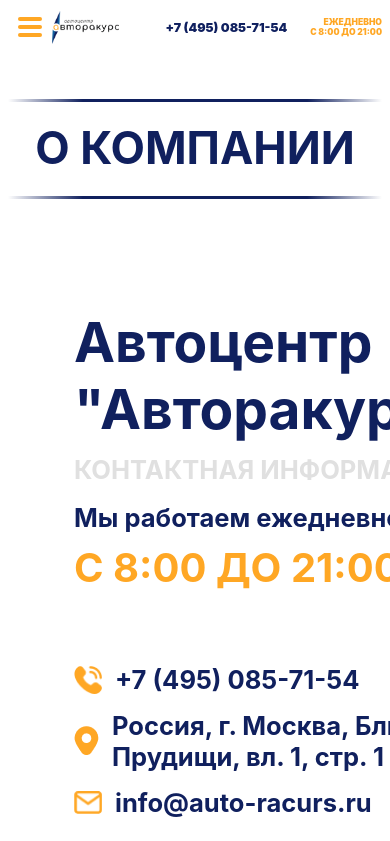
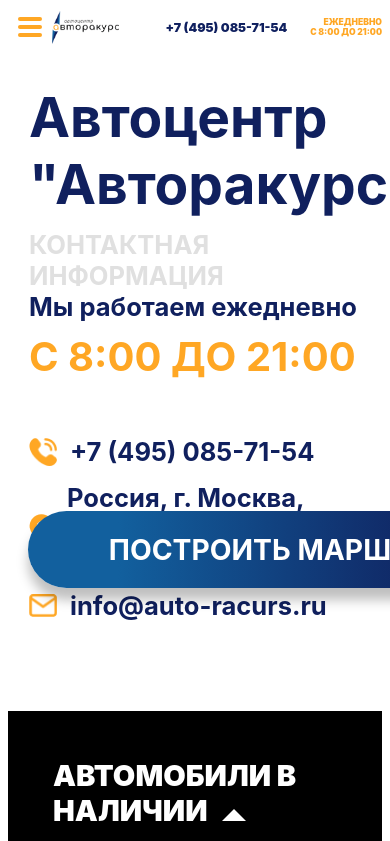
Before and after one commit to MikeGer92/AutoRakurs, a Vue app: page /about in a window 390 px wide. Shown: the top 841 px of the page. Built offline with nearby package versions, Linux system fonts and the light colour scheme; a web font is replaced by a local one.

Commit message:
edited some sstyles for about page

```diff
--- a/src/views/About.vue
+++ b/src/views/About.vue
@@ -29,7 +29,6 @@
               <div class="about__main_left-contacts--mail_text">info@auto-racurs.ru</div>
             </div>
           </div>
-          <button type="button">ПОСТРОИТЬ МАРШРУТ</button>
         </div>
         <div class="about__main_right">
           <yandex-map
@@ -50,6 +49,9 @@
           </yandex-map>
         </div>
       </div>
+    </div>
+    <div class="about__main_btn">
+      <button type="button">ПОСТРОИТЬ МАРШРУТ</button>
     </div>
   </div>
 </template>
@@ -129,15 +131,20 @@
     display: flex;
     width: 100%;
     max-width: 2065px;
-    height: 600px;
     margin-bottom: 90px;
     &_wrapper {
       display: flex;
-      margin: 0 54px 0 66px;
+      justify-content: space-between;
+      width: 100%;
+      // margin: 0 54px 0 66px;// оригинальные отступы
+      margin: 0 21px;
+      flex-wrap: wrap;
     }
     &_left {
       display: flex;
       flex-direction: column;
+      width: 100%;
+      max-width: 690px;
       &-title {
         margin-top: 38px;
         font-family: 'Inter';
@@ -157,7 +164,6 @@
         color: #E0E0E0;
       }
       &-operate, &-contacts {
-        margin-top: 17px;
         display: flex;
         flex-direction: column;
         &--title {
@@ -196,8 +202,20 @@
           }
         }
       }
+    }
+    &_right {
+      padding: 23px 0px 0 0px;
+      display: flex;
+      // width: 100%;
+      max-width: 1150px;
+      // height: 570px;
+      // filter: grayscale(1);
+    }
+    &_btn {
+      display: flex;
+      align-self: flex-start;
       & button {
-        margin-top: 50px;
+        margin: -200px 0 0 20px;
         width: 501px;
         height: 77px;
         font-family: 'Inter';
@@ -212,13 +230,15 @@
         border-radius: 111.186px;
       }
     }
-    &_right {
-      margin: 23px 0 0 103px;
-      display: flex;
-      width: 100%;
-      max-width: 1150px;
-      height: 570px;
-      // filter: grayscale(1);
+  }
+}
+@media (max-width: 605px) {
+  .about {
+    &__divider {
+      display: none;
+    }
+    &__main {
+      flex-direction: column;
     }
   }
 }
```
Also changed, not shown: 1 other file (tests, documents, lock files or other folders).
